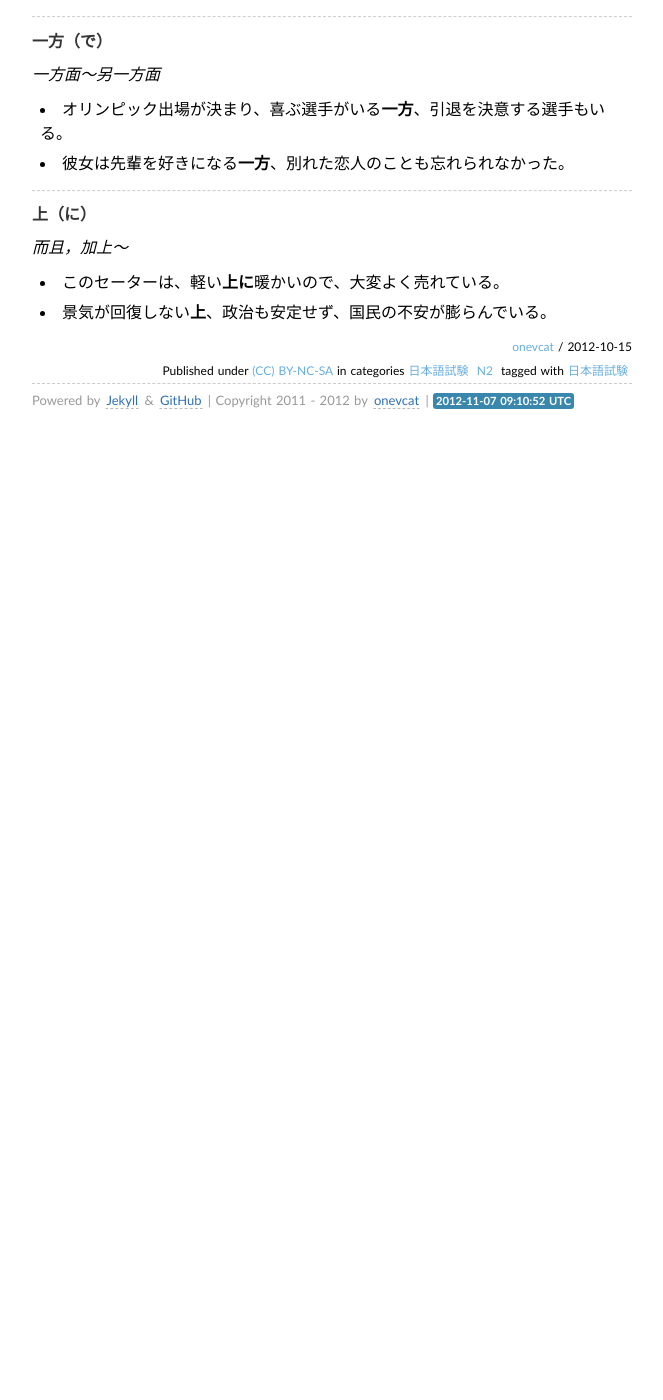
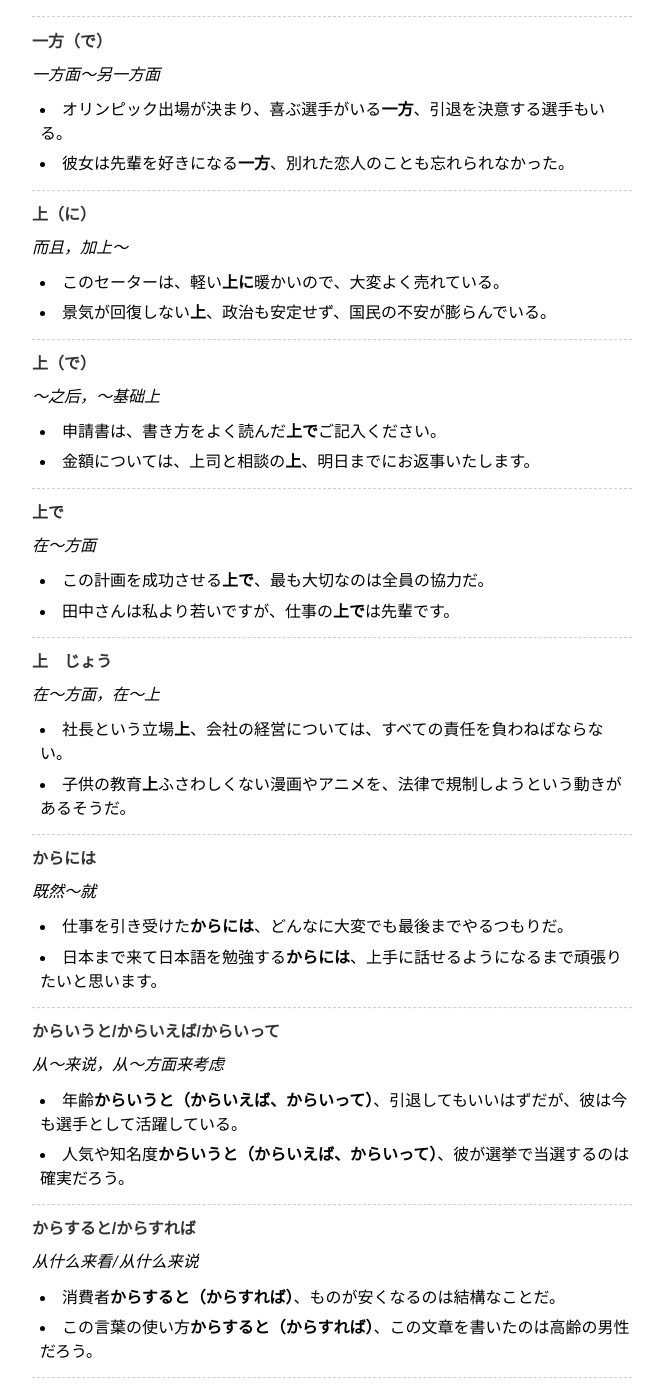
Before and after one commit to onevcat/japanese, a Jekyll site: the page built from _posts/N2/2012-10-15-N2文法.md, in a window 1280 px wide and 1400 px high, scrolled down 11630 px. Shown: the whole window, without its empty margins (308-971 px from the left). Built offline with Jekyll 4.4.1, drawn with Linux system fonts in a browser that asks for light colours; some web fonts are replaced; Markdown is read by kramdown in place of the engine named in the settings; comment, search, counter and statistics services are not loaded; before the commit the page ends 12073 px from its top, so only the background shows below that.

Commit message:
posts
Signed-off-by: onevcat <onevcat@gmail.com>

```diff
--- a/_posts/N2/2012-10-15-N2文法.md
+++ b/_posts/N2/2012-10-15-N2文法.md
@@ -542,3 +542,47 @@ tags:
 
 * このセーターは、軽い**上に**暖かいので、大変よく売れている。
 * 景気が回復しない**上**、政治も安定せず、国民の不安が膨らんでいる。
+
+---
+#### 上（で）
+*～之后，～基础上*
+
+* 申請書は、書き方をよく読んだ**上で**ご記入ください。
+* 金額については、上司と相談の**上**、明日までにお返事いたします。
+
+---
+#### 上で
+*在～方面*
+
+* この計画を成功させる**上で**、最も大切なのは全員の協力だ。
+* 田中さんは私より若いですが、仕事の**上で**は先輩です。
+
+---
+#### 上　じょう
+*在～方面，在～上*
+
+* 社長という立場**上**、会社の経営については、すべての責任を負わねばならない。
+* 子供の教育**上**ふさわしくない漫画やアニメを、法律で規制しようという動きがあるそうだ。
+
+---
+#### からには
+*既然～就*
+
+* 仕事を引き受けた**からには**、どんなに大変でも最後までやるつもりだ。
+* 日本まで来て日本語を勉強する**からには**、上手に話せるようになるまで頑張りたいと思います。
+
+---
+#### からいうと/からいえば/からいって
+*从～来说，从～方面来考虑*
+
+* 年齢**からいうと（からいえば、からいって）**、引退してもいいはずだが、彼は今も選手として活躍している。
+* 人気や知名度**からいうと（からいえば、からいって）**、彼が選挙で当選するのは確実だろう。
+
+---
+#### からすると/からすれば
+*从什么来看/从什么来说*
+
+* 消費者**からすると（からすれば）**、ものが安くなるのは結構なことだ。
+* この言葉の使い方**からすると（からすれば）**、この文章を書いたのは高齢の男性だろう。
+
+---
```
Also changed, not shown: _posts/会社研修/2012-11-2-会社研修5.md (added, +49 -0 lines).
